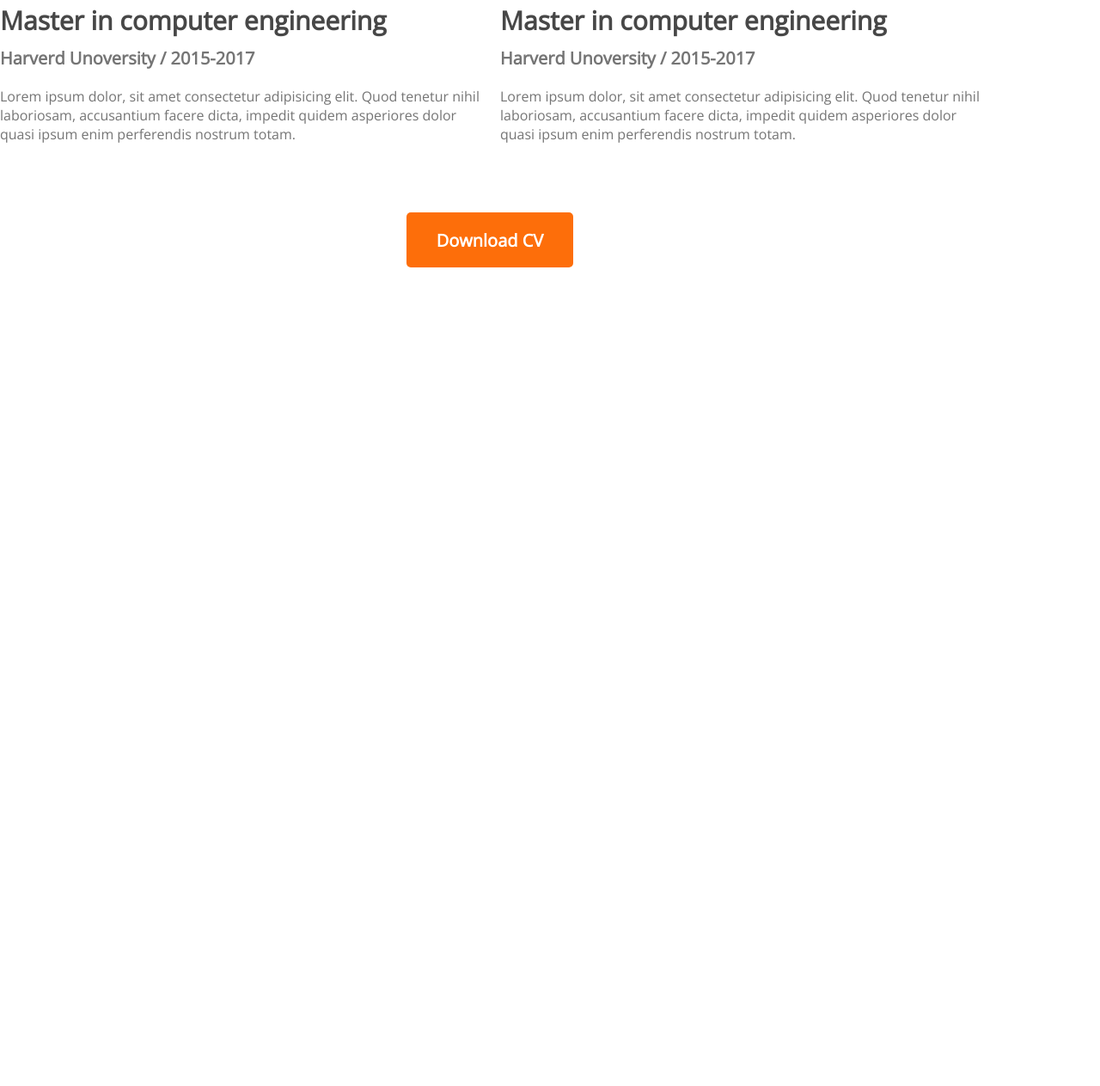
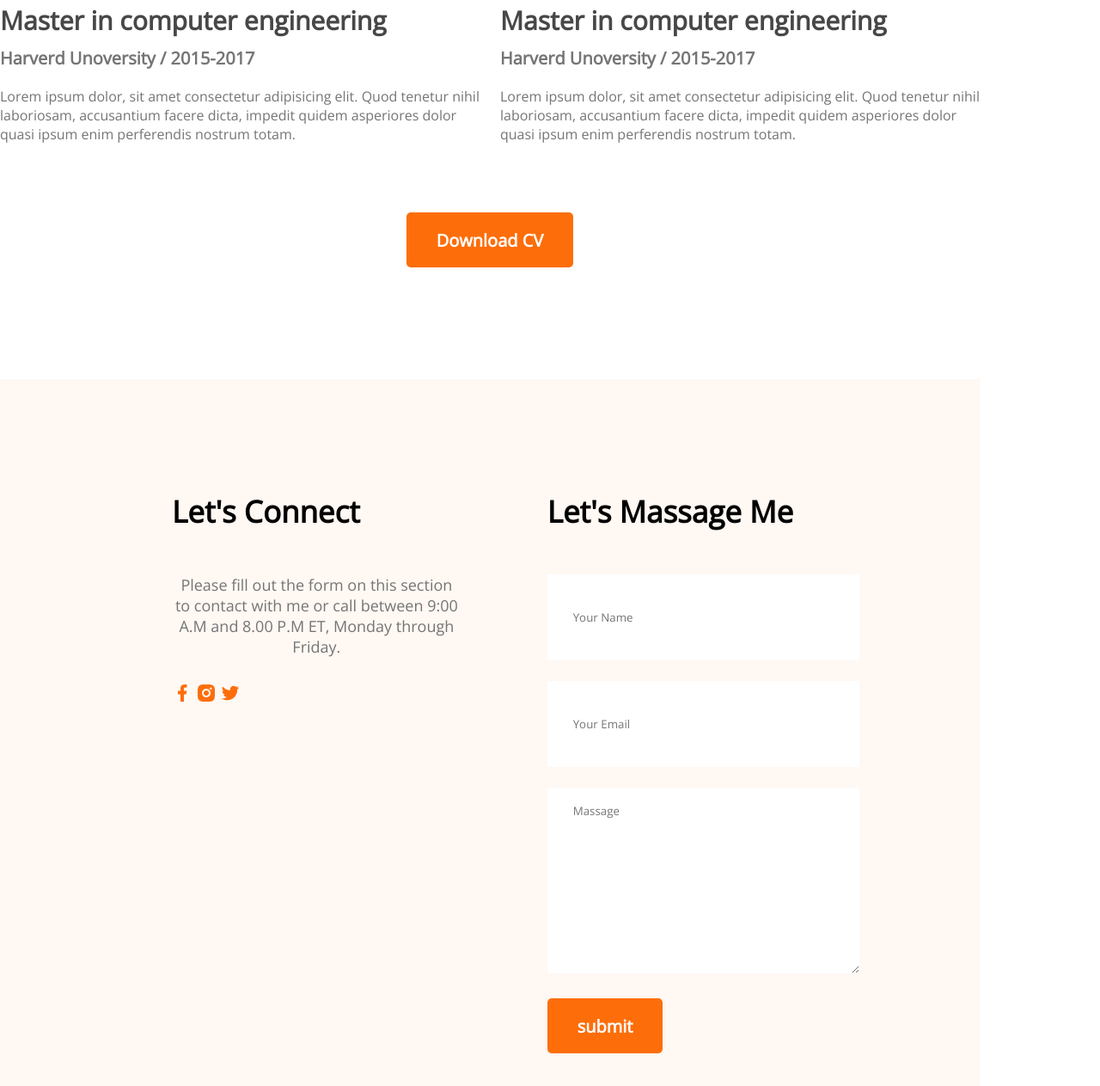
Before and after one commit to abeshale/developer-portfolio, a plain HTML site: page index.html in a window 1280 px wide. Shown: the part 2679-3942 px from the top of the page at 86% size. Before the commit the page ends 2990 px from the top, so only its background shows below. Drawn offline with nearby package versions, Linux system fonts and the light colour scheme.

Commit message:
aincontact added

```diff
--- a/index.html
+++ b/index.html
@@ -130,7 +130,31 @@
     <button class="btn-primary">Download CV</button>
   </div>
     </section>
-
+    <!-- contact section -->
+    <section class="contact">
+      <div>
+        <h3  class="section-title">Let's Connect</h3>
+        <p class="section-description">Please fill out the form on this section to contact with me or call between 9:00 A.M and 8.00 P.M ET, Monday through Friday.</p>
+        <a href="">
+          <img src="images/icons/facebook.png" alt="">
+        </a>
+        <a href="">
+          <img src="images/icons/insta.png" alt="">
+        </a>
+        <a href="">
+          <img src="images/icons/twitter.png" alt="">
+        </a>
+      </div>
+      <div>
+        <h3 class="section-title">Let's Massage Me</h3>
+        <form action="">
+          <input type="text" placeholder="Your Name">
+          <input type="email" name="" id="" placeholder="Your Email">
+          <textarea name="" id="" cols="30" rows="10" placeholder="Massage"></textarea>
+          <input class="btn-primary" type="submit" value="submit">
+        </form>
+      </div>
+    </section>
     </main>
     <footer>
 
--- a/styles/porfolio.css
+++ b/styles/porfolio.css
@@ -167,3 +167,26 @@
     margin-top: 50px;
     text-align: center;
 }
+/* contact styles */
+.contact{
+    display: flex;
+    gap: 100px;
+    background: #FFF8F3;
+    padding: 130px 200px;
+}
+
+.contact .section-title{
+ text-align: left;
+}
+  .contact input[type="text"], input[type="email"], textarea{
+    margin-bottom: 24px;
+    border: 0;
+    width: 100%;
+    padding: 18px 30px;
+  }
+  input{
+    height: 64px;
+  }
+  .contact a{
+    text-decoration: none;
+  }
```
